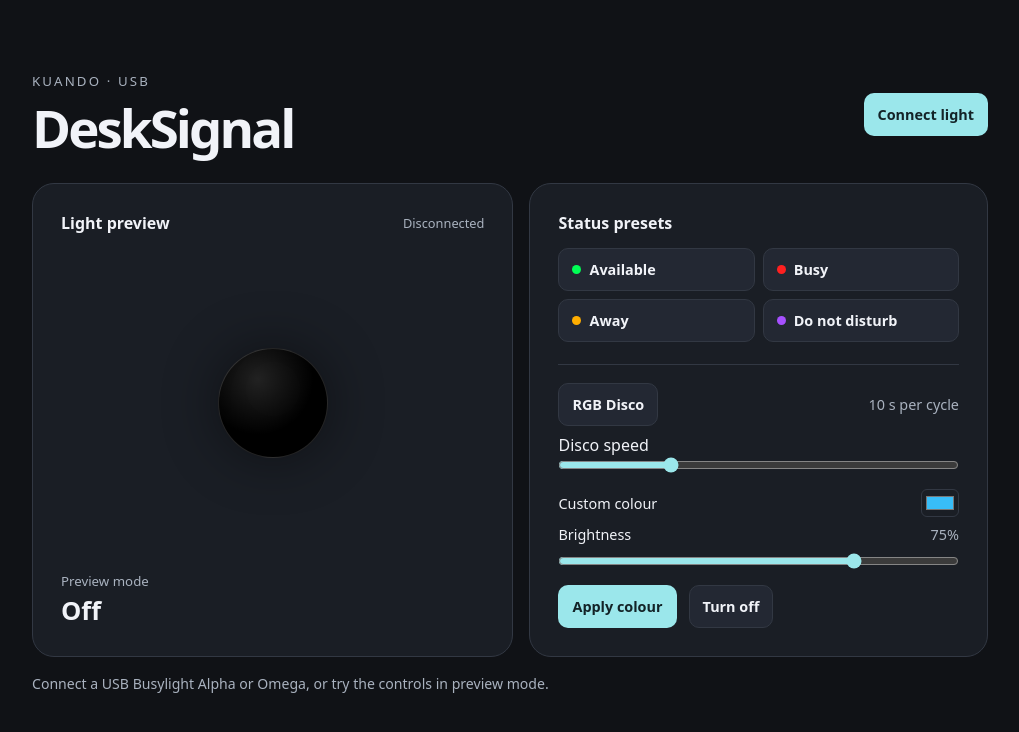
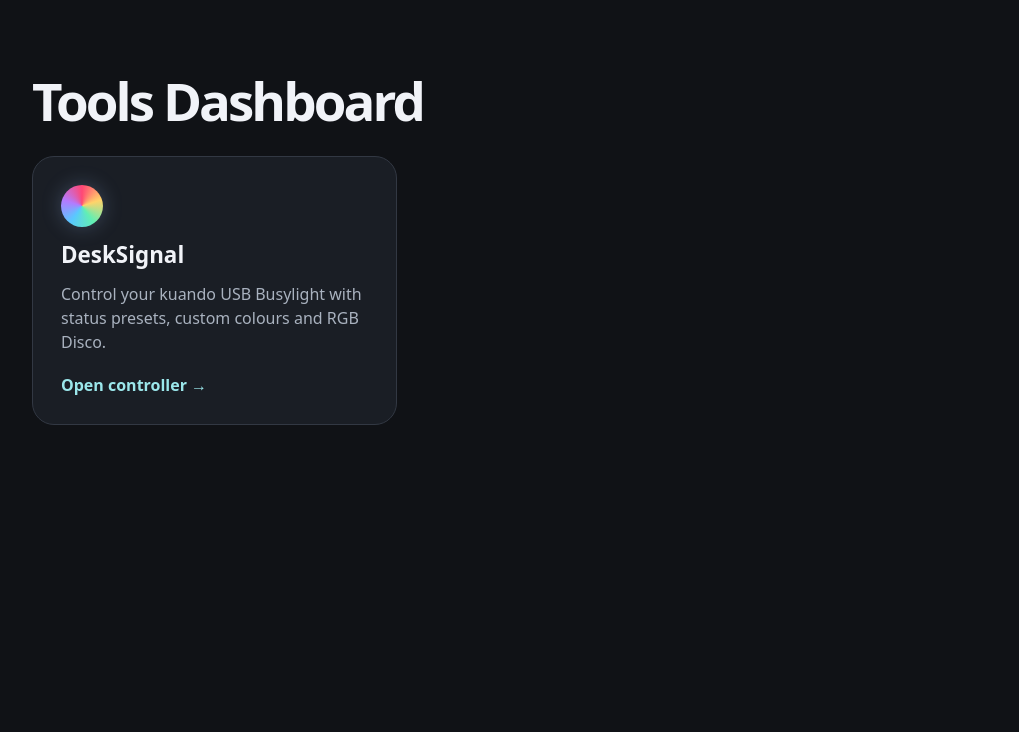
Before and after one commit to DomGibson/DeskSignal, a plain HTML site: page index.html in a window 1280 px wide. Shown: the whole page, without its empty margins (130-1149 px from the left). Drawn offline with Linux system fonts and the light colour scheme.

Commit message:
Add tools dashboard and 100 ms RGB cycles

```diff
--- a/app.mjs
+++ b/app.mjs
@@ -5,7 +5,7 @@ const connect = byId("connect");
 const brightness = byId("brightness");
 const disco = byId("disco");
 const discoSpeed = byId("disco-speed");
-const usbFrameInterval = 40;
+const usbFrameInterval = 15;
 const presets = [...byId("presets").querySelectorAll("button")];
 let active = { label: "Off", hex: "#000000" };
 let device = null;
@@ -19,7 +19,7 @@ let working = false;
 let pending = Promise.resolve();
 
 function cycleSeconds() {
-  return 14 - Number(discoSpeed.value);
+  return (131 - Number(discoSpeed.value)) / 10;
 }
 
 function renderLamp() {
@@ -37,7 +37,9 @@ function render() {
   connect.disabled = working || !navigator.hid;
   disco.setAttribute("aria-pressed", String(active.label === "Disco"));
   disco.textContent = active.label === "Disco" ? "Stop Disco" : "RGB Disco";
-  byId("disco-rate").value = cycleSeconds() + " s per cycle";
+  const duration = cycleSeconds();
+  byId("disco-rate").value = duration + " s per cycle";
+  discoSpeed.setAttribute("aria-valuetext", duration + " seconds per cycle");
   for (const button of presets) button.setAttribute("aria-pressed", String(button.textContent === active.label));
 }
 
@@ -99,7 +101,8 @@ function animateDisco(time) {
   renderLamp();
 
   // Match the preview on the light while keeping at most one animation write in flight.
-  if (device && !working && !discoWritePending && time - lastUsbFrame >= usbFrameInterval) {
+  const usbInterval = Math.min(40, Math.max(usbFrameInterval, cycleSeconds() * 125));
+  if (device && !working && !discoWritePending && time - lastUsbFrame >= usbInterval) {
     lastUsbFrame = time;
     discoWritePending = true;
     enqueue(device, colourReport(active.hex, Number(brightness.value)))
--- a/index.html
+++ b/index.html
@@ -3,45 +3,20 @@
 <head>
   <meta charset="utf-8">
   <meta name="viewport" content="width=device-width, initial-scale=1">
-  <title>DeskSignal</title>
-  <link rel="stylesheet" href="style.css">
-  <script type="module" src="app.mjs?v=rainbow-1"></script>
+  <title>Tools Dashboard</title>
+  <link rel="stylesheet" href="./style.css?v=dashboard-1">
 </head>
 <body>
   <main>
-    <header>
-      <div><p class="brand">KUANDO · USB</p><h1>DeskSignal</h1></div>
-      <button id="connect" class="primary">Connect light</button>
-    </header>
-    <div class="layout">
-      <section class="panel monitor" aria-labelledby="preview">
-        <div class="monitor-top"><h2 id="preview">Light preview</h2><span id="connection">Disconnected</span></div>
-        <div class="lamp-stage" aria-hidden="true"><div id="lamp"></div></div>
-        <div><p class="caption" id="device">Preview mode</p><p class="current" id="current">Off</p></div>
-      </section>
-      <section class="panel controls" aria-labelledby="presets-title">
-        <h2 id="presets-title">Status presets</h2>
-        <div class="presets" id="presets">
-          <button data-color="#00ff55" style="--swatch:#00ff55">Available</button>
-          <button data-color="#ff2020" style="--swatch:#ff2020">Busy</button>
-          <button data-color="#ffae00" style="--swatch:#ffae00">Away</button>
-          <button data-color="#a650ff" style="--swatch:#a650ff">Do not disturb</button>
-        </div>
-        <form id="custom">
-          <div class="field">
-            <button type="button" id="disco" aria-pressed="false">RGB Disco</button>
-            <output id="disco-rate" for="disco-speed">10 s per cycle</output>
-          </div>
-          <label for="disco-speed">Disco speed</label>
-          <input type="range" id="disco-speed" min="1" max="12" value="4">
-          <div class="field"><label for="color">Custom colour</label><input type="color" id="color" value="#38bdf8"></div>
-          <div class="field"><label for="brightness">Brightness</label><output id="level" for="brightness">75%</output></div>
-          <input type="range" min="1" max="100" value="75" id="brightness">
-          <div class="actions"><button type="submit" class="primary">Apply colour</button><button type="button" id="off">Turn off</button></div>
-        </form>
-      </section>
-    </div>
-    <p class="message" id="message" role="status">Connect a USB Busylight Alpha or Omega, or try the controls in preview mode.</p>
+    <header><h1>Tools Dashboard</h1></header>
+    <section class="tool-grid" aria-label="Available tools">
+      <a class="panel tool-card" href="./desk-signal.html">
+        <span class="tool-light" aria-hidden="true"></span>
+        <h2>DeskSignal</h2>
+        <p>Control your kuando USB Busylight with status presets, custom colours and RGB Disco.</p>
+        <span class="tool-action">Open controller <span aria-hidden="true">→</span></span>
+      </a>
+    </section>
   </main>
 </body>
 </html>
--- a/style.css
+++ b/style.css
@@ -51,3 +51,19 @@ output, .message { color: var(--muted); }
 .actions { justify-content: flex-start; flex-wrap: wrap; }
 .message { margin-top: 16px; font-size: .88rem; line-height: 1.5; }
 @media (max-width: 680px) { .layout { grid-template-columns: 1fr; } .monitor { min-height: 275px; } }
+
+.tool-grid { display: grid; grid-template-columns: repeat(auto-fit, minmax(min(100%, 290px), 1fr)); gap: 16px; }
+.tool-card { display: grid; max-width: 365px; gap: 12px; color: inherit; text-decoration: none; }
+.tool-card:hover, .tool-card:focus-visible { border-color: var(--accent); }
+.tool-card h2 { font-size: 1.4rem; }
+.tool-card p { color: var(--muted); line-height: 1.5; }
+.tool-light {
+  width: 42px;
+  aspect-ratio: 1;
+  border-radius: 50%;
+  background: conic-gradient(#ff4775, #ffd36a, #62efb2, #59c8ff, #b37bff, #ff4775);
+  box-shadow: 0 0 20px #a4c6ff40;
+}
+.tool-action { margin-top: 8px; color: var(--accent); font-weight: 650; }
+.tool-nav { margin-bottom: 20px; }
+.tool-nav a { color: var(--accent); text-underline-offset: 4px; }
```
Also changed, not shown: desk-signal.html (added, +48 -0 lines), 1 other file.
